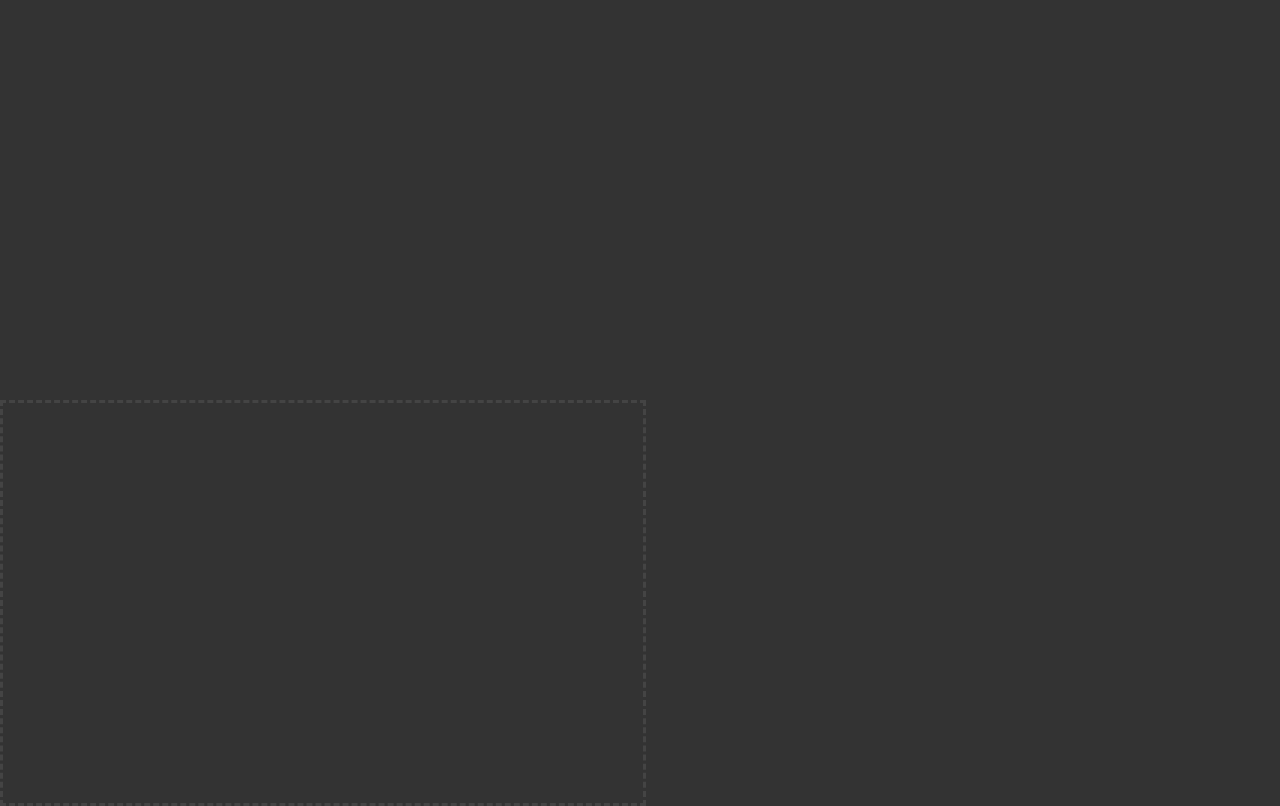
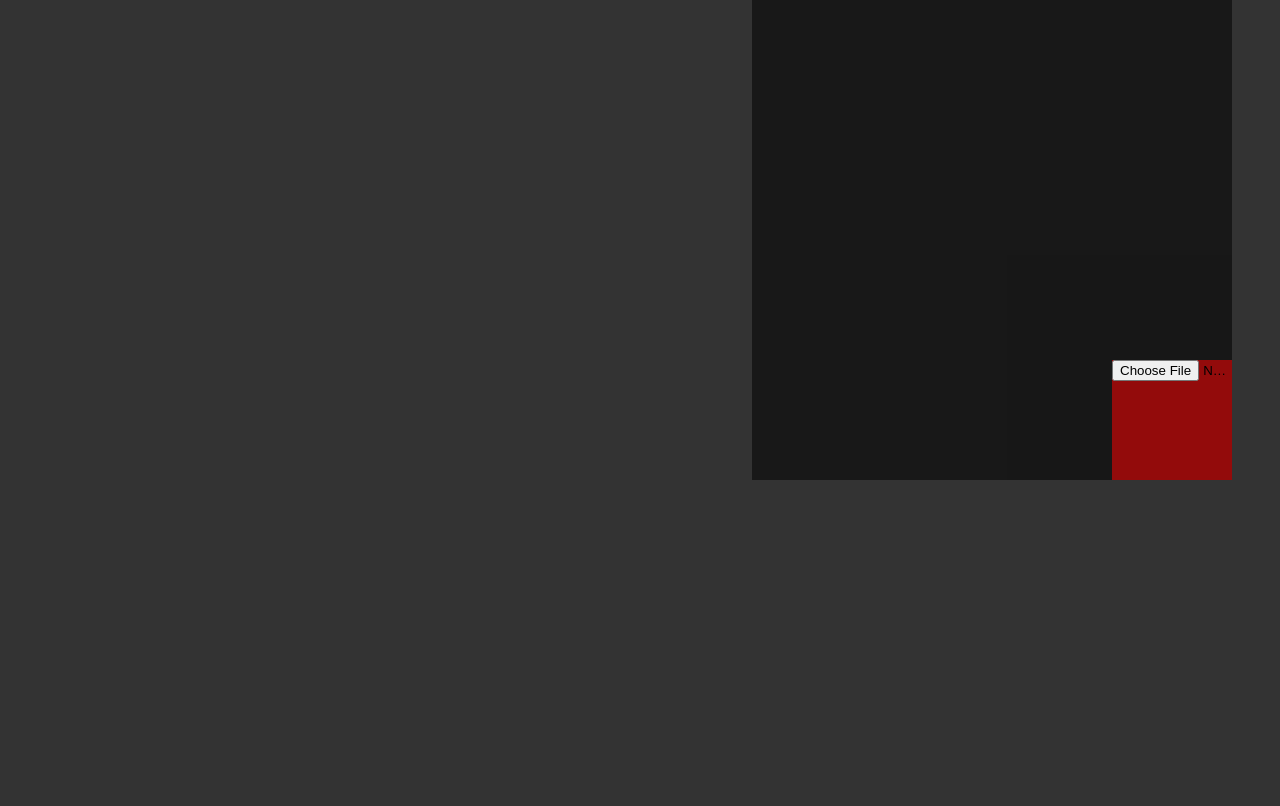
Before and after one commit to cree321/pxn, a plain HTML site: page app/play.html in a window 1280 px wide. Drawn offline with Linux system fonts and the light colour scheme.

Commit message:
Joystick WIP - play.html
copy control.html

```diff
--- a/app/play.html
+++ b/app/play.html
@@ -35,18 +35,33 @@
     </div>
     </div>
   </div>
-<!--PXN control.html, ©2023-->
+<!--PXN control.html, ©2026-->
 <style>
+  @media (orientation:landscape) {
+    #controlUI-move {
+      right: 3em;
+      /* margin-right: 3em; */
+      height: 60%;
+    }
+  }
+  @media (orientation:portrait) {
+    #controlUI-move {
+      bottom: 3em;
+      margin-bottom: 0px;
+      width: 60%;
+    }
+  }
+
   .control {
     position: absolute;
     width: 50%;
     height: 50%;
-      user-select: none;
-      touch-action: none;
   }
 </style>
-    <div id="controlUI" style="width: 100vw; height: 100vh;">
-      <div id="controlUI-move" class="control" style="left: 0%; top: 50%; border: dashed #444;"></div>
+<div id="controlUI" style="width: 100%; height: 100%;">
+  <div id="controlUI-move" style="margin:auto; scrollbar-width:none; position:absolute; overflow:scroll; aspect-ratio:1; background:#0008; pointer-events: none;">
+    <input id="joy-center" type="file" style="margin:75%; position:relative; width:25%; aspect-ratio:1; background:#f008;  pointer-events: all; touch-action: pan-x pan-y;">
+  </div>
   <div id="controlUI-look" class="control" style="left: 50%; top: 50%;"></div>
   <div id="controlUI-place" class="control" style="left: 50%; top: 0%;"></div>
   <div id="controlUI-destroy" class="control" style="left: 0%; top: 0%;"></div>
```
Lines whose indentation alone changed are shown as unchanged.
